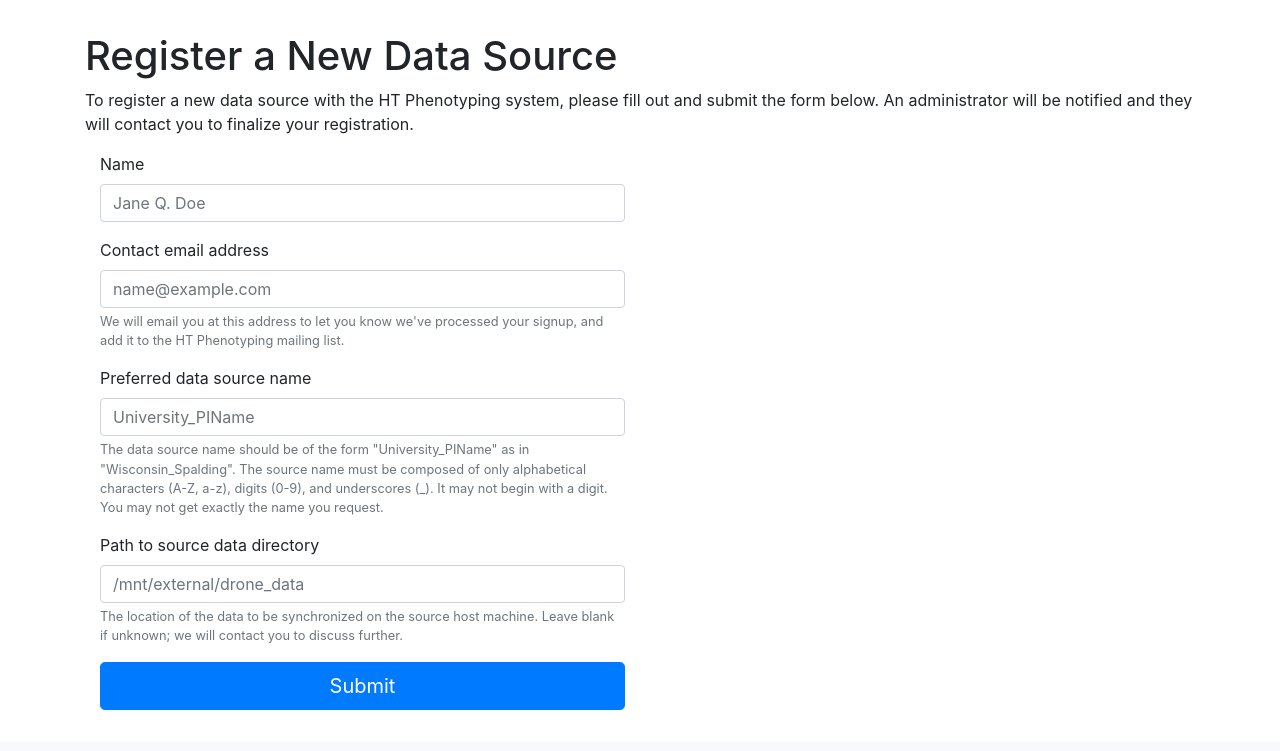
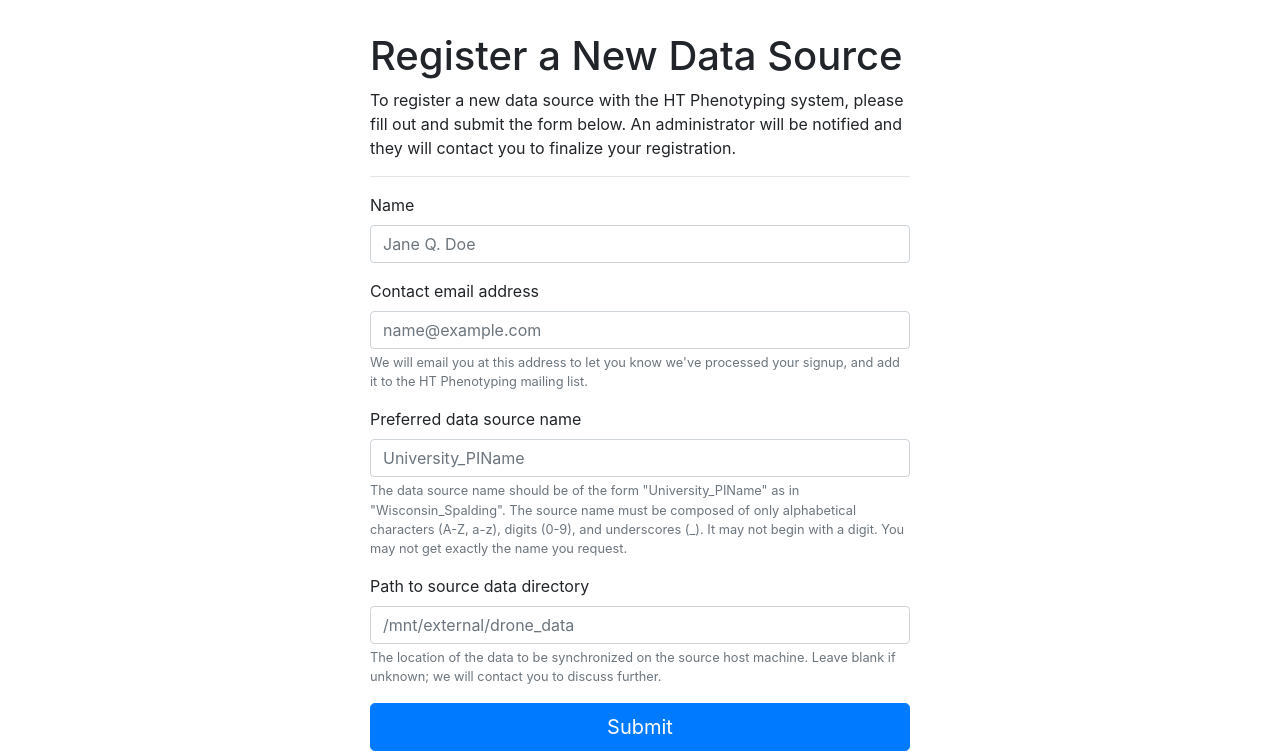
Before and after one commit to wood-thilsted/WT-ht-condor-front-end, a Flask app: page /signup in a window 1280 px wide. Shown: the part 58-809 px from the top of the page. Before the commit the page ends 768 px from the top, so only its background shows below. Run offline with Flask 2, Linux system fonts and the light colour scheme; some libraries are stand-ins or nearby versions.

Commit message:
improve formatting on the signup page

```diff
--- a/registry/signup/templates/signup_submit.html
+++ b/registry/signup/templates/signup_submit.html
@@ -4,8 +4,8 @@
 
 {% block body %}
     <div class="container">
-        <div class="row">
-            <div class="col">
+        <div class="row justify-content-center">
+            <div class="col-md-6">
                 <h1>Register a New Data Source</h1>
 
                 <p>
@@ -14,10 +14,12 @@
                     An administrator will be notified and they will contact you to
                     finalize your registration.
                 </p>
+
+                <hr>
             </div>
         </div>
-        <div class="container-fluid">
-            <div class="row">
+
+        <div class="row justify-content-center">
             <div class="col-md-6">
                 <form method="post" action="{{ url_for('.signup_post') }}">
                     <div class="form-group">
@@ -55,5 +57,4 @@
             </div>
         </div>
     </div>
-    </div>
 {% endblock %}
```
Lines whose indentation alone changed are shown as unchanged.
